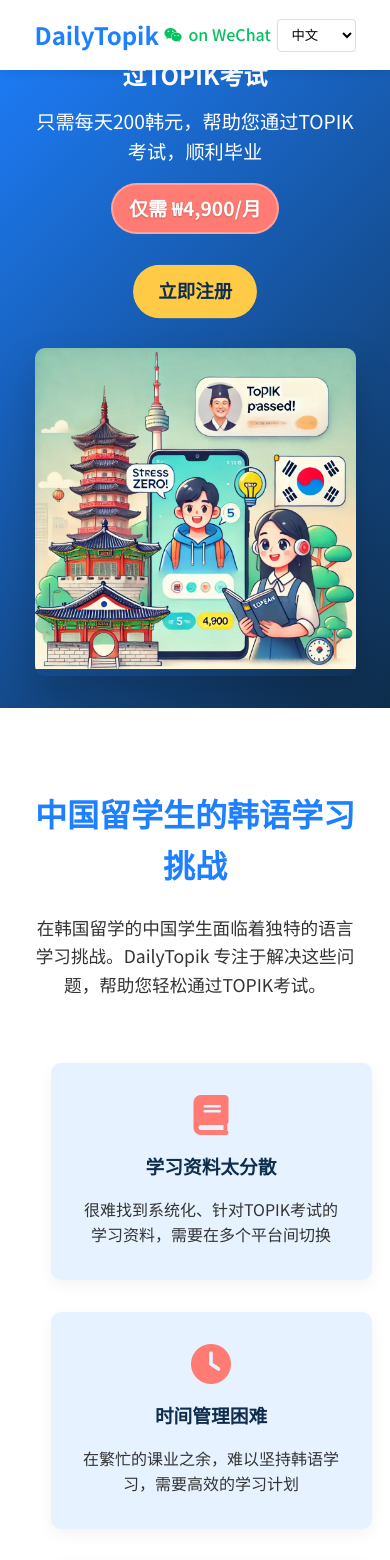
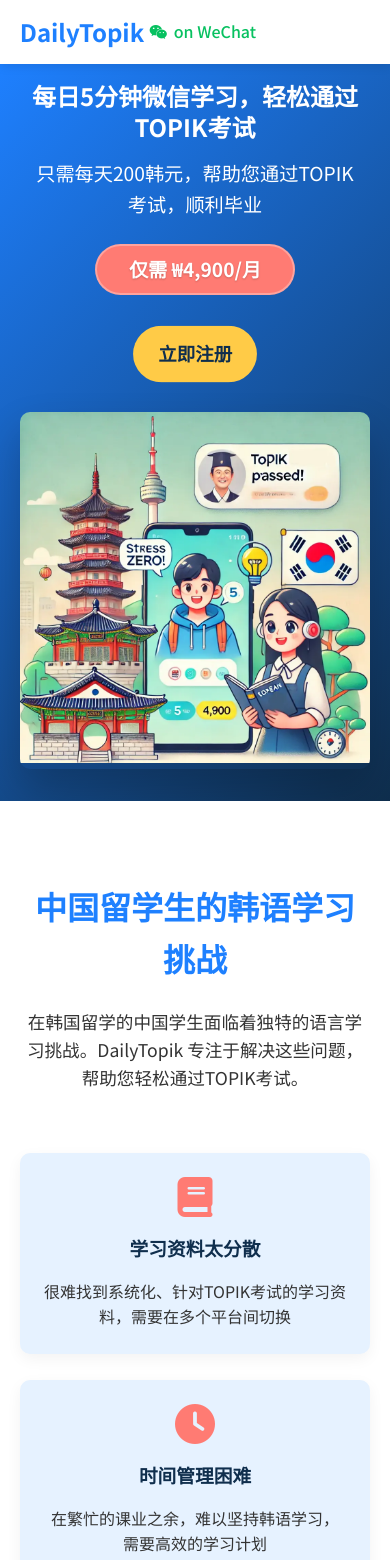
Before and after one commit to markjongseo/dailytopik, a plain HTML site: page index.html in a window 390 px wide. Shown: the top 1560 px of the page. Drawn offline with Linux system fonts and the light colour scheme; a web font is replaced by a local one.

Commit message:
Remove language selector and simplify language handling

```diff
--- a/index.html
+++ b/index.html
@@ -29,12 +29,6 @@
     <header>
         <div class="container">
             <div class="logo">DailyTopik <span class="wechat-text"><i class="fab fa-weixin"></i> on WeChat</span></div>
-            <div class="language-selector">
-                <select id="language-selector">
-                    <option value="zh">中文</option>
-                    <option value="ko">한국어</option>
-                </select>
-            </div>
         </div>
     </header>
 
--- a/script.js
+++ b/script.js
@@ -1,18 +1,12 @@
 document.addEventListener('DOMContentLoaded', function() {
-    // Language selector functionality
-    const languageSelector = document.getElementById('language-selector');
+    // Language selector functionality removed as requested
 
-    // Initialize with Chinese by default
+    // Set default language to Chinese
     setLanguage('zh');
-
-    // Event listener for language change
-    languageSelector.addEventListener('change', function() {
-        setLanguage(this.value);
-    });
 
     function setLanguage(lang) {
         // Update language attribute on the HTML tag
-        document.documentElement.setAttribute('lang', lang === 'zh' ? 'zh-CN' : 'ko');
+        document.documentElement.setAttribute('lang', 'zh-CN');
 
         // Update all elements with data-lang attributes
         document.querySelectorAll(`[data-lang-${lang}]`).forEach(element => {
@@ -169,8 +163,8 @@ document.addEventListener('DOMContentLoaded', function() {
 
     // 폼 유효성 검사 메시지 업데이트
     function updateFormValidationMessages(lang) {
-        const emailErrorMsg = lang === 'zh' ? '请输入有效的电子邮件地址' : '유효한 이메일 주소를 입력하세요';
-        const requiredFieldMsg = lang === 'zh' ? '请至少填写一项联系方式' : '적어도 하나의 연락처를 입력하세요';
+        const emailErrorMsg = '请输入有效的电子邮件地址';
+        const requiredFieldMsg = '请至少填写一项联系方式';
 
         // 에러 메시지 업데이트
         if (emailInput) emailInput.dataset.errorMessage = emailErrorMsg;
@@ -186,18 +180,14 @@ document.addEventListener('DOMContentLoaded', function() {
             if ((!emailInput || !emailInput.value) && (!phoneInput || !phoneInput.value)) {
                 e.preventDefault();
                 isValid = false;
-                const errorMsg = languageSelector.value === 'zh' ?
-                    '请至少填写一项联系方式' : '적어도 하나의 연락처를 입력하세요';
-                alert(errorMsg);
+                alert('请至少填写一项联系方式');
             }
 
             // 이메일이 입력된 경우 유효성 검사
             if (emailInput && emailInput.value && !isValidEmail(emailInput.value)) {
                 e.preventDefault();
                 isValid = false;
-                const errorMsg = languageSelector.value === 'zh' ?
-                    '请输入有效的电子邮件地址' : '유효한 이메일 주소를 입력하세요';
-                alert(errorMsg);
+                alert('请输入有效的电子邮件地址');
             }
 
             return isValid;
--- a/styles.css
+++ b/styles.css
@@ -44,11 +44,12 @@ a {
 header {
     background-color: white;
     box-shadow: 0 2px 10px rgba(0, 0, 0, 0.1);
-    padding: 1rem 0;
-    position: fixed;
+    padding: 0.8rem 0;
+    position: relative;
     width: 100%;
     top: 0;
     z-index: 1000;
+    height: auto;
 }
 
 header .container {
@@ -81,34 +82,27 @@ header .container {
     margin-right: 10px;
 }
 
-.language-selector select {
-    padding: 5px 10px;
-    border-radius: 4px;
-    border: 1px solid #ddd;
-    background-color: white;
-    font-family: var(--font-primary);
-}
-
 /* Hook Section */
 .hook {
-    padding: 8rem 0 4rem;
+    padding-top: 3rem;
+    padding-bottom: 4rem;
     background: linear-gradient(135deg, var(--primary-color) 0%, #0f2e4d 100%);
     color: white;
     text-align: center;
+    margin-top: 0;
 }
 
 .hook h1 {
     font-size: 2.5rem;
     margin-bottom: 1rem;
-    line-height: 1.2;
+    line-height: 1.3;
+    padding: 0 10px;
 }
 
 .hook .subtitle {
     font-size: 1.2rem;
-    margin-bottom: 1rem;
-    max-width: 700px;
-    margin-left: auto;
-    margin-right: auto;
+    margin-bottom: 1.5rem;
+    padding: 0 15px;
 }
 
 .price-tag {
@@ -530,18 +524,51 @@ footer .container {
     color: var(--secondary-color);
 }
 
-/* Responsive Design */
+/* Responsive Styles */
+@media (min-width: 992px) {
+    .hook {
+        padding-top: 4rem;
+        padding-bottom: 5rem;
+    }
+
+    .hook h1 {
+        font-size: 3rem;
+        max-width: 900px;
+        margin-left: auto;
+        margin-right: auto;
+    }
+
+    .hook .subtitle {
+        font-size: 1.4rem;
+        max-width: 700px;
+        margin-left: auto;
+        margin-right: auto;
+    }
+}
+
 @media (max-width: 768px) {
+    .hook {
+        padding-top: 2.5rem;
+        padding-bottom: 3rem;
+    }
+
     .hook h1 {
-        font-size: 2rem;
+        font-size: 2.2rem;
     }
 
     .pain-points {
         flex-direction: column;
+        align-items: center;
+        margin-left: auto;
+        margin-right: auto;
     }
 
     .pain-point {
-        width: 100%;
+        width: 90%;
+        max-width: 400px;
+        margin-left: auto;
+        margin-right: auto;
+        margin-bottom: 1.5rem;
     }
 
     .phone-mockup {
@@ -570,7 +597,8 @@ footer .container {
 
 @media (max-width: 480px) {
     .hook {
-        padding: 2rem 0;
+        padding-top: 1rem;
+        padding-bottom: 2rem;
     }
 
     .hook h1 {
@@ -579,21 +607,18 @@ footer .container {
 
     .price-tag {
         font-size: 1.2rem;
-        padding: 0.5rem 1rem;
     }
 
     .cta-button a {
-        padding: 0.7rem 1.5rem;
+        padding: 0.8rem 1.5rem;
     }
 
     .phone-mockup {
-        width: 280px;
-        margin: 0 0.5rem;
+        width: 220px;
     }
 
     .phone-screen {
-        height: 450px;
-        padding: 0.8rem;
+        height: 380px;
     }
 
     .carousel-controls button {
@@ -615,6 +640,18 @@ footer .container {
 
     .benefit {
         margin: 0.8rem 0;
+    }
+
+    .container {
+        padding: 0 10px;
+        width: 95%;
+    }
+
+    .pain-point {
+        width: 100%;
+        margin: 0.8rem auto;
+        padding: 1.5rem;
+        box-sizing: border-box;
     }
 }
 
```
Also changed, not shown: thankyou.html (+2 -16 lines).
